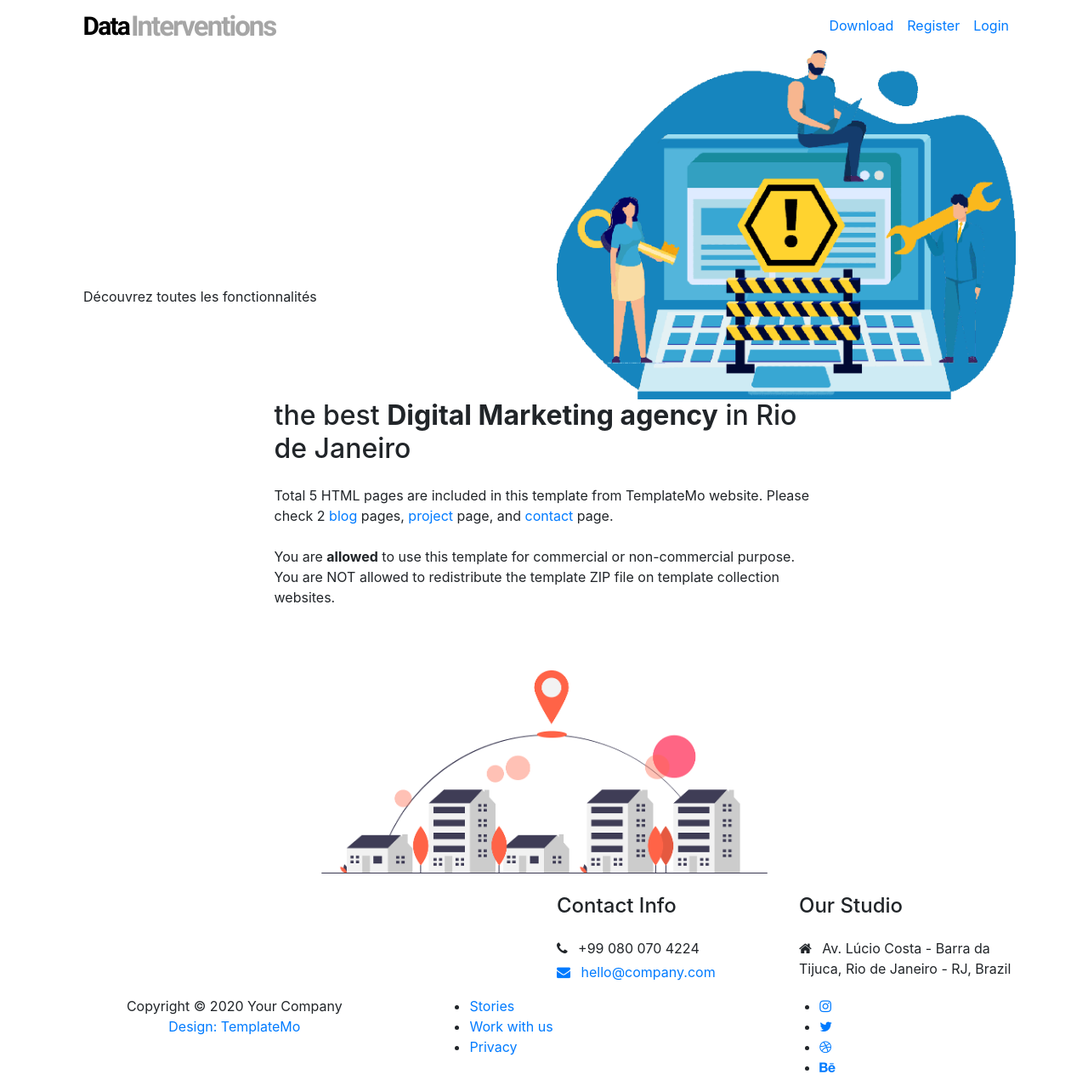
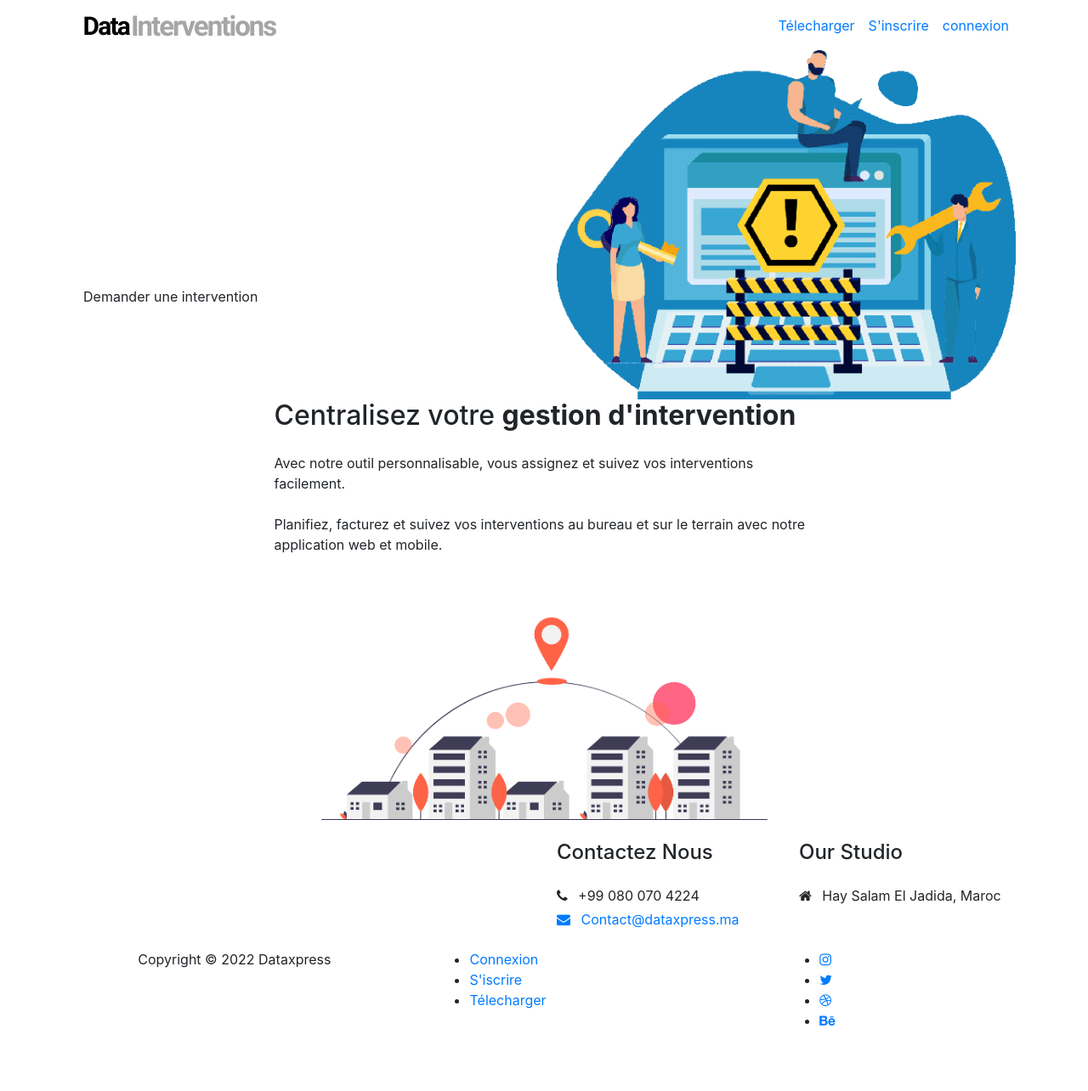
Before and after one commit to radouane-tamouss/DataInterventions, a PHP site: page / in a window 1280 px wide. Shown: the whole page at 85% size. After the commit the page ends 1207 px from the top, so only its background shows below. Run offline with PHP 8.4, Linux system fonts and the light colour scheme.

Commit message:
update index.php

```diff
--- a/index.php
+++ b/index.php
@@ -24,7 +24,7 @@
      <link rel="stylesheet" href="css/owl.theme.default.min.css">
        <!-- MAIN CSS -->
        <link rel="stylesheet" href="css/templatemo-digital-trend.css">
-       <title>datainterventions | gerer vos interventions gratuits!</title>
+       <title>datainterventions | gérer vos interventions gratuits!</title>
 </head>
 
 
@@ -45,13 +45,13 @@
             <div class="collapse navbar-collapse" id="navbarNav">
                 <ul class="navbar-nav ml-auto">
                     <li class="nav-item">
-                        <a href="#about" class="nav-link smoothScroll">Download</a>
+                        <a href="#about" class="nav-link smoothScroll">Télecharger</a>
                     </li>
                     <li class="nav-item">
-                        <a href="userRegistration.php" class="nav-link">Register</a>
+                        <a href="userRegistration.php" class="nav-link">S'inscrire</a>
                     </li>
                     <li class="nav-item">
-                        <a href="Requester/RequesterLogin.php" class="nav-link contact">Login</a>
+                        <a href="Requester/RequesterLogin.php" class="nav-link contact">connexion</a>
                     </li>
                 </ul>
             </div>
@@ -68,7 +68,7 @@
 
                                    <h1 class="text-white" data-aos="fade-up">Révolutionnez la gestion de vos interventions sans être limité!</h1>
 
-                                   <a href="contact.html" class="custom-btn btn-bg btn mt-3" data-aos="fade-up" data-aos-delay="100">Découvrez toutes les fonctionnalités</a>
+                                   <a href="Requester/RequesterLogin.php" class="custom-btn btn-bg btn mt-3" data-aos="fade-up" data-aos-delay="100">Demander une intervention</a>
 
                                    <!-- <strong class="d-block py-3 pl-5 text-white" data-aos="fade-up" data-aos-delay="200"><i class="fa fa-phone mr-2"></i> +99 080 070 4224</strong> -->
                               </div>
@@ -94,10 +94,10 @@
                     <div class="col-lg-7 mx-auto col-md-10 col-12">
                          <div class="about-info">
 
-                              <h2 class="mb-4" data-aos="fade-up">the best <strong>Digital Marketing agency</strong> in Rio de Janeiro</h2>
+                              <h2 class="mb-4" data-aos="fade-up">Centralisez votre <strong>gestion d'intervention</strong></h2>
 
-                              <p class="mb-0" data-aos="fade-up">Total 5 HTML pages are included in this template from TemplateMo website. Please check 2 <a href="blog.html">blog</a> pages, <a href="project-detail.html">project</a> page, and <a href="contact.html">contact</a> page.
-                              <br><br>You are <strong>allowed</strong> to use this template for commercial or non-commercial purpose. You are NOT allowed to redistribute the template ZIP file on template collection websites.</p>
+                              <p class="mb-0" data-aos="fade-up">Avec notre outil personnalisable, vous assignez et suivez vos interventions facilement.
+                              <br><br>Planifiez, facturez et suivez vos interventions au bureau et sur le terrain avec notre application web et mobile.</p>
                          </div>
 
                          <div class="about-image" data-aos="fade-up" data-aos-delay="200">
@@ -115,11 +115,11 @@
         <div class="row">
 
           <div class="col-lg-5 mx-lg-auto col-md-8 col-10">
-            <h1 class="text-white" data-aos="fade-up" data-aos-delay="100">We make creative <strong>brands</strong> only.</h1>
+            <h1 class="text-white" data-aos="fade-up" data-aos-delay="100">Besoin de faciliter toute la gestion de vos <strong>interventions ?</strong></h1>
           </div>
 
           <div class="col-lg-3 col-md-6 col-12" data-aos="fade-up" data-aos-delay="200">
-            <h4 class="my-4">Contact Info</h4>
+            <h4 class="my-4">Contactez Nous</h4>
 
             <p class="mb-1">
               <i class="fa fa-phone mr-2 footer-icon"></i>
@@ -129,7 +129,7 @@
             <p>
               <a href="#">
                 <i class="fa fa-envelope mr-2 footer-icon"></i>
-                hello@company.com
+                Contact@dataxpress.ma
               </a>
             </p>
           </div>
@@ -139,22 +139,22 @@
 
             <p class="mb-1">
               <i class="fa fa-home mr-2 footer-icon"></i>
-              Av. Lúcio Costa - Barra da Tijuca, Rio de Janeiro - RJ, Brazil
+              Hay Salam El Jadida, Maroc
             </p>
           </div>
 
           <div class="col-lg-4 mx-lg-auto text-center col-md-8 col-12" data-aos="fade-up" data-aos-delay="400">
-            <p class="copyright-text">Copyright &copy; 2020 Your Company
+            <p class="copyright-text">Copyright &copy; 2022 Dataxpress
             <br>
-            <a rel="nofollow noopener" href="https://templatemo.com">Design: TemplateMo</a></p>
+
           </div>
 
           <div class="col-lg-4 mx-lg-auto col-md-6 col-12" data-aos="fade-up" data-aos-delay="500">
 
             <ul class="footer-link">
-              <li><a href="#">Stories</a></li>
-              <li><a href="#">Work with us</a></li>
-              <li><a href="#">Privacy</a></li>
+              <li><a href="#">Connexion</a></li>
+              <li><a href="#">S'iscrire</a></li>
+              <li><a href="#">Télecharger</a></li>
             </ul>
           </div>
 
```
